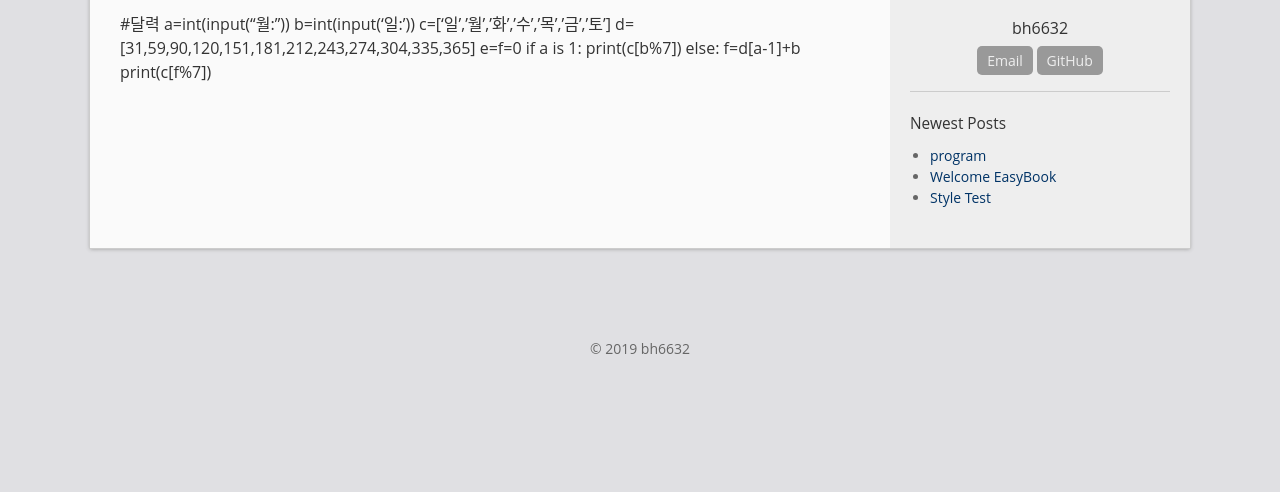
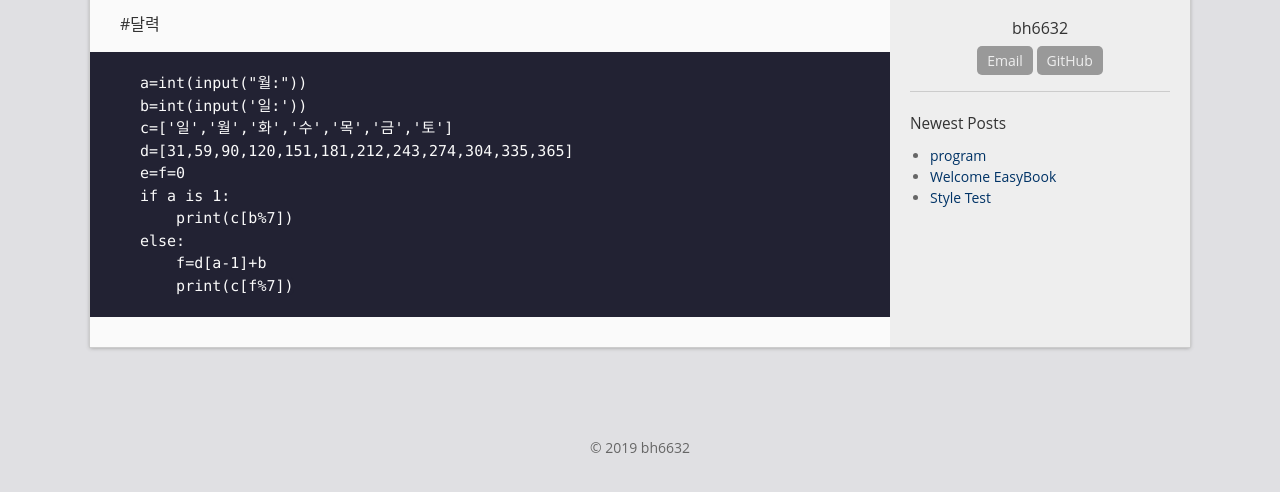
Before and after one commit to bh6366632/bh6366632.github.com, a Jekyll site: the page built from _posts/2019-09-21-달력.md, in a window 1280 px wide, cut to the strip 261-753 px from the top of the page. Built offline with Jekyll 4.4.1, drawn with Linux system fonts in a browser that asks for light colours.

Commit message:
Update 2019-09-21-달력.md

````diff
--- a/_posts/2019-09-21-달력.md
+++ b/_posts/2019-09-21-달력.md
@@ -6,6 +6,7 @@ categories: jekyll
 permalink: /archivers/test
 ---
 #달력
+```ptchon
 a=int(input("월:"))
 b=int(input('일:'))
 c=['일','월','화','수','목','금','토']
@@ -16,3 +17,4 @@ if a is 1:
 else:
     f=d[a-1]+b
     print(c[f%7])
+```
````
